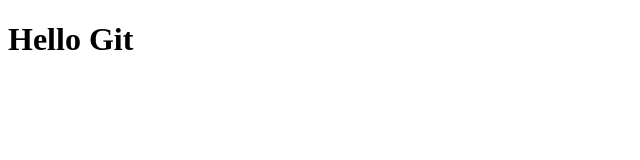
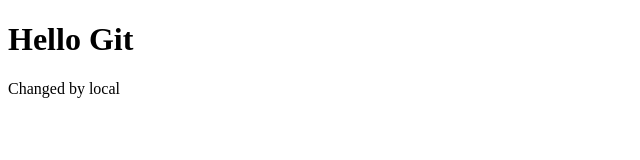
Before and after one commit to TongDangTu/git-tutorial, a plain HTML site: page index.html in a window 1280 px wide. Shown: the whole page, without its empty margins (0-640 px from the left). Drawn offline with Linux system fonts and the light colour scheme.

Commit message:
update index.html by local

```diff
--- a/index.html
+++ b/index.html
@@ -7,5 +7,6 @@
 </head>
 <body>
   <h1>Hello Git</h1>
+  <p>Changed by local</p>
 </body>
 </html>
```
